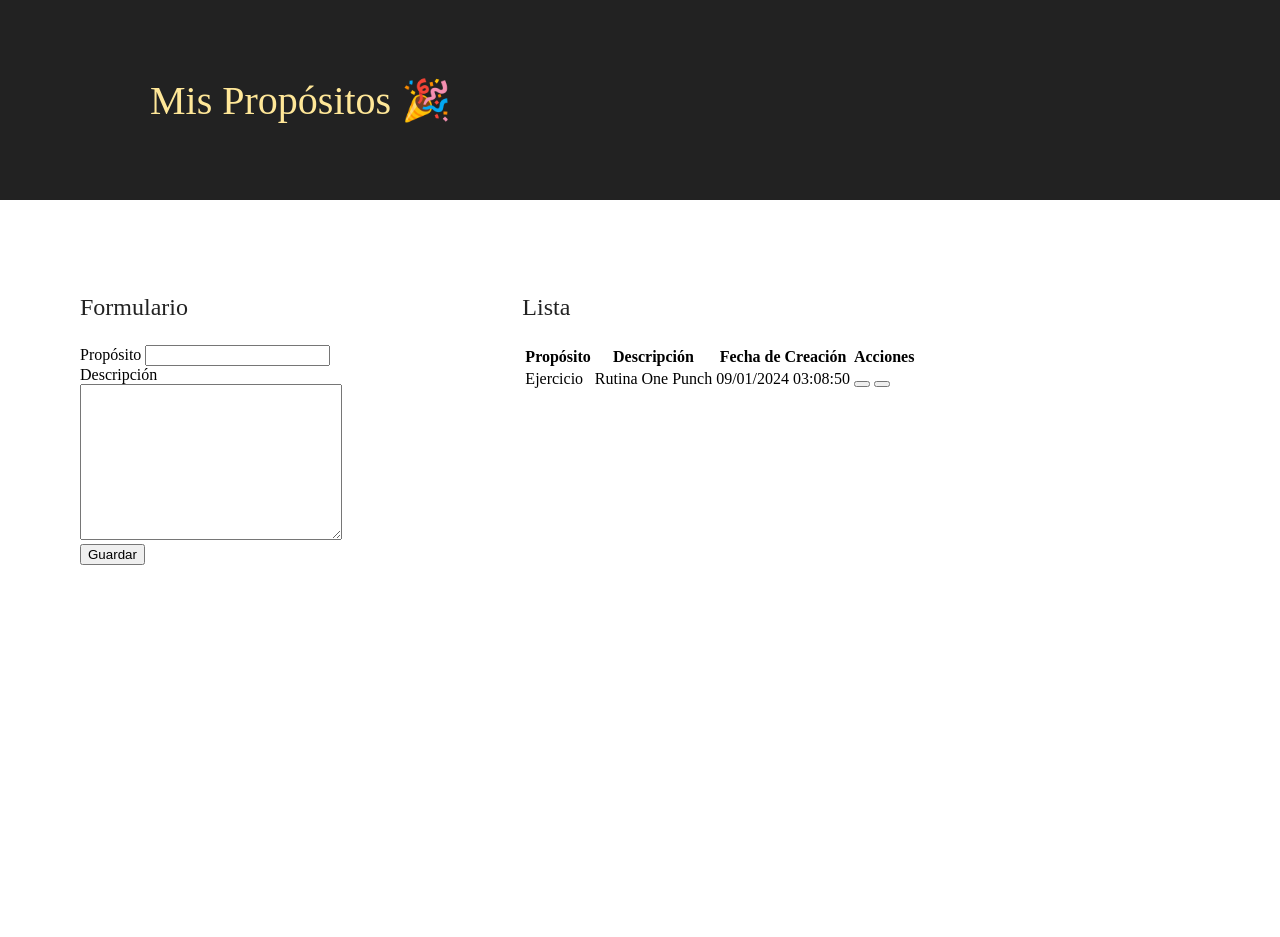
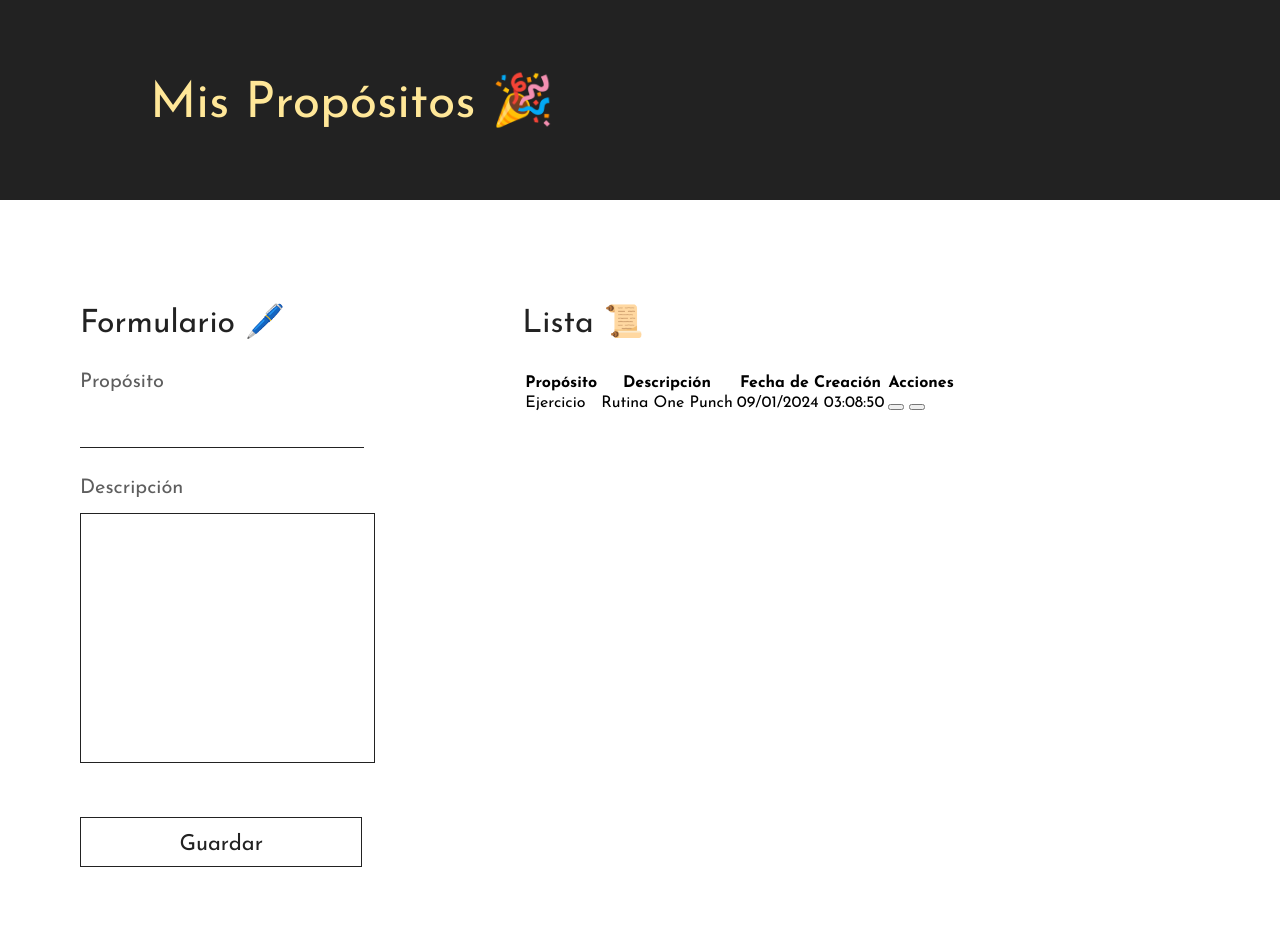
Before and after one commit to hShamed/New-Year-ToDo, a PHP site: page / in a window 1280 px wide. Before the commit the page ends 565 px from the top, so only its background shows below. Run offline with PHP 8.4, Linux system fonts and the light colour scheme.

Commit message:
Se agregaron estilos al formulario en index

```diff
--- a/index.php
+++ b/index.php
@@ -6,7 +6,7 @@
     <meta charset="UTF-8">
     <meta name="viewport" content="width=device-width, initial-scale=1.0">
     <title>New Year</title>
-    <link rel="stylesheet" href="styles.css">
+    <link rel="stylesheet" href="styles/styles.css">
 </head>
 <body>
     <header class="top">
@@ -17,19 +17,19 @@
 
     <div class="content">
         <main class="leftContent">
-            <p class="titleContent">Formulario</p>
+            <p class="titleContent">Formulario 🖊️</p>
             <form action="">
-                <label for="">Propósito</label>
-                <input type="text">
+                <label for="" class="labelForm">Propósito</label>
+                <input type="text" class="textForm">
 
-                <label for="">Descripción</label>
-                <textarea name="" id="" cols="30" rows="10"></textarea>
+                <label for=""  class="labelForm">Descripción</label>
+                <textarea name="" id="" cols="30" rows="10" class="areaForm"></textarea>
 
-                <button type="submit">Guardar</button>
+                <button type="submit" class="btnForm">Guardar</button>
             </form>
         </main>
         <aside class="rightContent">
-            <p class="titleContent">Lista</p>
+            <p class="titleContent">Lista 📜</p>
             <table class="objectivesTable">
                 <tr class="objectivesHeader">
                     <th>Propósito</th>
--- a/styles/styles.css
+++ b/styles/styles.css
@@ -1,4 +1,15 @@
+@font-face {
+    font-family: Josefin;
+    src: url(../fonts/JosefinSans-VariableFont_wght.ttf);
+}
+
+@font-face {
+    font-family: Indie;
+    src: url(../fonts/IndieFlower-Regular.ttf);
+}
+
 body {
+    font-family: Josefin;
     background-color: #ffffff;
     margin: 0;
 }
@@ -9,7 +20,7 @@ body {
     height: 200px;
     align-items: center;
     color: #ffe798;
-    font-size: 40px;
+    font-size: 50px;
     background-color: #222222;
 }
 
@@ -24,7 +35,7 @@ body {
 
 .titleContent {
     color: #222222;
-    font-size: 24px;
+    font-size: 32px;
 }
 
 .leftContent {
@@ -33,6 +44,57 @@ body {
     padding: 30px;
 }
 
+.labelForm {
+    display: block;
+    margin-bottom: 15px;
+    font-size: 20px;
+    color: #5e5e5e;
+}
+
+.textForm {
+    width: 99%;
+    margin-bottom: 30px;
+    font-size: 26px;
+    color: #000000;
+    border: 0;
+    border-bottom: 1px solid #222222;
+    font-family: Indie;
+}
+
+.textForm:focus {
+    outline: none;
+    border-bottom: 3px solid #ffe798;
+}
+
+.areaForm {
+    width: 94%;
+    height: 220px;
+    padding: 14px;
+    resize: none;
+    border: 1px solid #222222;
+    margin-bottom: 50px;
+    font-size: 20px;
+    font-family: Josefin;
+    color: #000000;
+}
+
+.areaForm:focus {
+    outline: none;
+    border: 3px solid #ffe798;
+}
+
+.btnForm {
+    width: 100%;
+    height: 50px;
+    margin: 0;
+    padding-top: 5px;
+    border: 1px solid;
+    background: none;
+    font-family: Josefin;
+    font-size: 22px;
+    color: #222222;
+}
+
 .rightContent {
     width: 60%;
     margin: 40px 50px;
```
